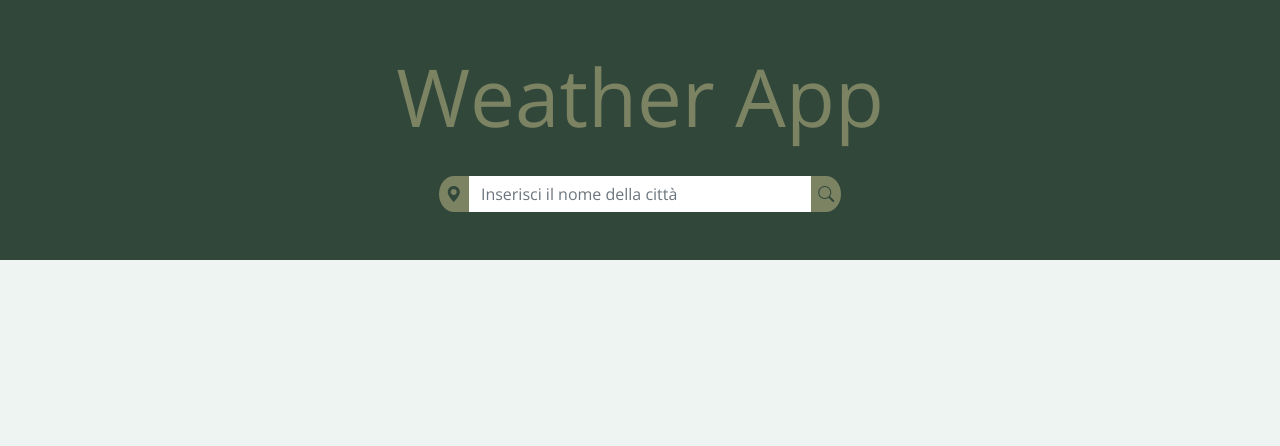
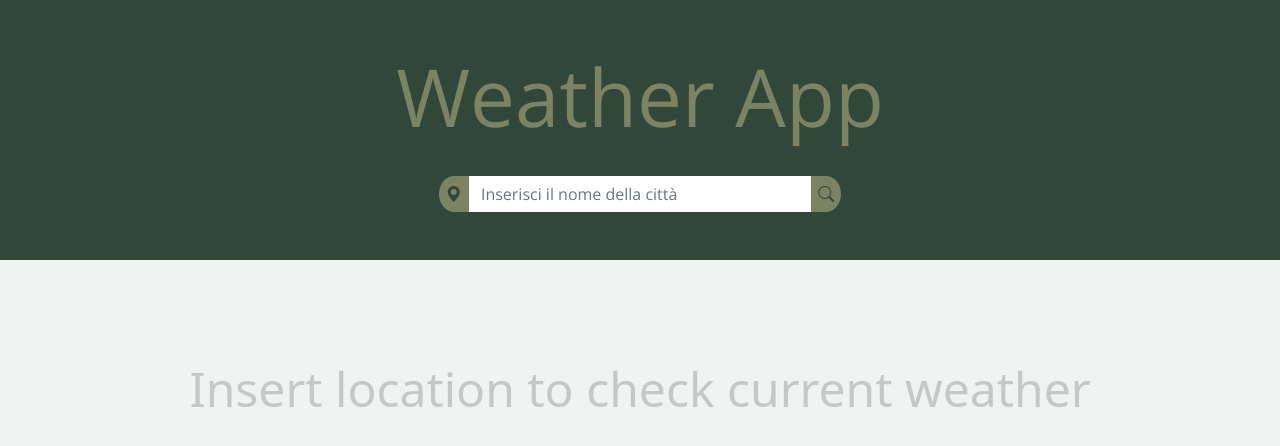
Before and after one commit to flavio-pinto/weather-app, a React (Create React App) app: page / in a window 1280 px wide. Shown: the top 446 px of the page. Built offline with nearby package versions, Linux system fonts and the light colour scheme; no server answers.

Commit message:
Error handling

```diff
--- a/src/App.css
+++ b/src/App.css
@@ -59,3 +59,9 @@
   display: block;
   font-size: 12px;
 }
+
+.ins-location,
+.error-fetch {
+  margin-top: 100px;
+  opacity: 0.2;
+}
--- a/src/App.js
+++ b/src/App.js
@@ -8,6 +8,7 @@ import { useState } from "react";
 function App() {
   const openWeaterApiKey = "f305f00f0b71f3802101ed7c7f815885";
   const [weatherData, setweatherData] = useState(null);
+  const [fetchError, setFetchError] = useState('');
 
   const getWeather = async (city, geo) => {
     try {
@@ -24,16 +25,17 @@ function App() {
         setweatherData(data);
       } else {
         console.log("errore chiamata");
+        setFetchError('Api Call Error!');
       }
     } catch (error) {
-      console.log(error);
+      setFetchError('Something went wrong!');
     }
   };
 
   return (
     <div className="App">
       <Nav getWeather={(query) => getWeather(query)} />
-      <Results weatherData={weatherData} />
+      <Results weatherData={weatherData} fetchError={fetchError}/>
     </div>
   );
 }
--- /dev/null
+++ b/src/components/Error.jsx
@@ -0,0 +1,7 @@
+const Error = (props) => {
+  return (
+    <h2 className="error-fetch display-5 text-danger">{props.fetchError}</h2>
+  );
+};
+
+export default Error;
--- a/src/components/Results.jsx
+++ b/src/components/Results.jsx
@@ -1,9 +1,10 @@
 import { Col, Container, Row } from "react-bootstrap";
+import Error from "./Error";
 
 const Results = (props) => {
   return (
     <Container>
-      {props.weatherData && (
+      {props.weatherData ? (
         <Row>
           <Col>
             <div className="weatherWrapper">
@@ -18,7 +19,9 @@ const Results = (props) => {
                 <Col>
                   {props.weatherData && (
                     <div>
-                      <span className="fs-1 fw-bold">{props.weatherData.main.temp}</span>
+                      <span className="fs-1 fw-bold">
+                        {props.weatherData.main.temp}
+                      </span>
                       <sup>°C</sup>
                     </div>
                   )}
@@ -53,8 +56,10 @@ const Results = (props) => {
                 </Col>
                 <Col>
                   <div>
-                  <small>Condition</small>
-                    <span className="text-capitalize">{props.weatherData.weather[0].description}</span>
+                    <small>Condition</small>
+                    <span className="text-capitalize">
+                      {props.weatherData.weather[0].description}
+                    </span>
                   </div>
                 </Col>
               </Row>
@@ -80,7 +85,7 @@ const Results = (props) => {
                       <i
                         style={{
                           transform:
-                            'rotate(' + props.weatherData.wind.deg + 'deg)'
+                            "rotate(" + props.weatherData.wind.deg + "deg)",
                         }}
                         className="bi bi-arrow-down-circle-fill d-block"
                       ></i>
@@ -91,6 +96,10 @@ const Results = (props) => {
             </div>
           </Col>
         </Row>
+      ) : props.fetchError.length > 0 ? (
+        <Error fetchError={props.fetchError} />
+      ) : (
+        <h2 className="ins-location display-5">Insert location to check current weather</h2>
       )}
     </Container>
   );
```
